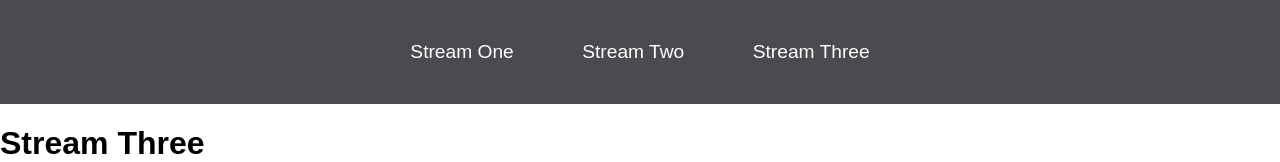
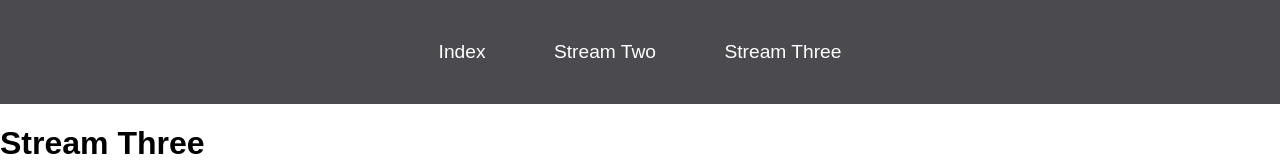
Before and after one commit to Robn88/my-full-template, a plain HTML site: page stream-three.html in a window 1280 px wide. Shown: the top 162 px of the page. Drawn offline with Linux system fonts and the light colour scheme.

Commit message:
rename stream-one.html to index.html and update links

```diff
--- a/stream-three.html
+++ b/stream-three.html
@@ -10,7 +10,7 @@
 <body>
     <nav>
         <ul>
-            <li><a href="stream-one.html">Stream One</a></li>
+            <li><a href="index.html">Index</a></li>
             <li><a href="stream-two.html">Stream Two</a></li>
             <li><a href="stream-three.html">Stream Three</a></li>
         </ul>
```
Also changed, not shown: index.html (renamed from stream-one.html, +1 -1 lines), stream-two.html (+1 -1 lines).
